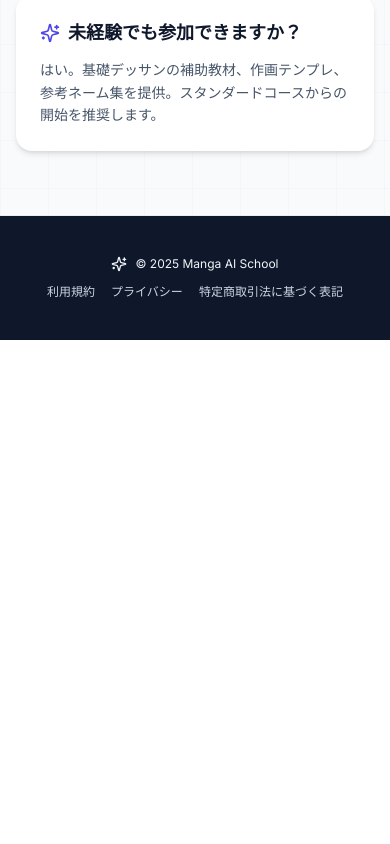
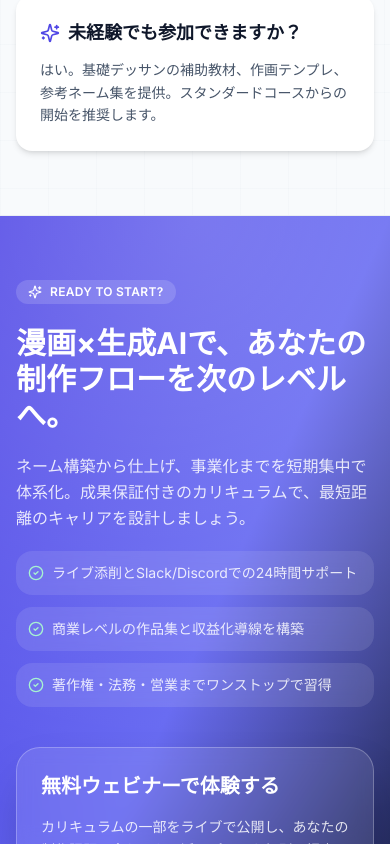
Before and after one commit to kinoshitayukari/genai-manga-anime, a Next.js app: page / in a window 390 px wide. Shown: the part 11156-12000 px from the top of the page. Before the commit the page ends 11496 px from the top, so only its background shows below. Built offline with nearby package versions, Linux system fonts and the light colour scheme.

Commit message:
Add call-to-action section to manga AI landing page

```diff
--- a/app/page.tsx
+++ b/app/page.tsx
@@ -265,6 +265,12 @@ const kpis = [
   "CPA：¥5,000 / CVR：4.0%",
   "M3：月20件、M6：月30件",
   "粗利率：80% / 年間利益率：75%+",
+] as const;
+
+const ctaPoints = [
+  "ライブ添削とSlack/Discordでの24時間サポート",
+  "商業レベルの作品集と収益化導線を構築",
+  "著作権・法務・営業までワンストップで習得",
 ] as const;
 
 const contacts = [
@@ -754,6 +760,45 @@ export default function MangaAISchoolLP() {
         </div>
       </section>
 
+      <section className="relative border-b border-border/60 bg-gradient-to-br from-indigo-600 via-indigo-500 to-slate-900 text-white">
+        <div className="pointer-events-none absolute inset-0 bg-[radial-gradient(circle_at_top,_rgba(255,255,255,0.2),_transparent_70%)]" />
+        <div className="relative mx-auto grid max-w-6xl gap-10 px-4 py-16 md:grid-cols-[1.2fr,0.8fr] md:items-center">
+          <div className="space-y-5">
+            <span className="inline-flex items-center gap-2 rounded-full bg-white/15 px-3 py-1 text-xs font-semibold uppercase tracking-wide">
+              <Sparkles className="h-3.5 w-3.5" /> Ready to start?
+            </span>
+            <h2 className="text-3xl font-bold md:text-4xl">
+              漫画×生成AIで、あなたの制作フローを次のレベルへ。
+            </h2>
+            <p className="text-base leading-relaxed text-white/85">
+              ネーム構築から仕上げ、事業化までを短期集中で体系化。成果保証付きのカリキュラムで、最短距離のキャリアを設計しましょう。
+            </p>
+            <div className="grid gap-3 text-sm text-white/85 md:grid-cols-2">
+              {ctaPoints.map((point) => (
+                <div key={point} className="flex items-start gap-2 rounded-2xl bg-white/10 p-3 backdrop-blur">
+                  <CheckCircle2 className="mt-0.5 h-4 w-4 text-emerald-200" />
+                  <span>{point}</span>
+                </div>
+              ))}
+            </div>
+          </div>
+          <div className="space-y-4 rounded-3xl border border-white/25 bg-white/10 p-6 shadow-2xl backdrop-blur">
+            <h3 className="text-xl font-semibold">無料ウェビナーで体験する</h3>
+            <p className="text-sm leading-relaxed text-white/85">
+              カリキュラムの一部をライブで公開し、あなたの制作課題に合わせたAI活用プランを個別に提案します。
+            </p>
+            <div className="flex flex-wrap gap-3">
+              <Button size="lg" className="rounded-2xl bg-white text-indigo-600 hover:bg-white/90">
+                無料ウェビナーを予約
+              </Button>
+              <Button variant="outline" size="lg" className="rounded-2xl border-white/60 text-white hover:bg-white/10">
+                カリキュラム資料を請求
+              </Button>
+            </div>
+          </div>
+        </div>
+      </section>
+
       <footer className="bg-slate-900 text-slate-100">
         <div className="mx-auto flex max-w-6xl flex-col items-center justify-between gap-3 px-4 py-10 text-xs md:flex-row">
           <div className="flex items-center gap-2">
```
